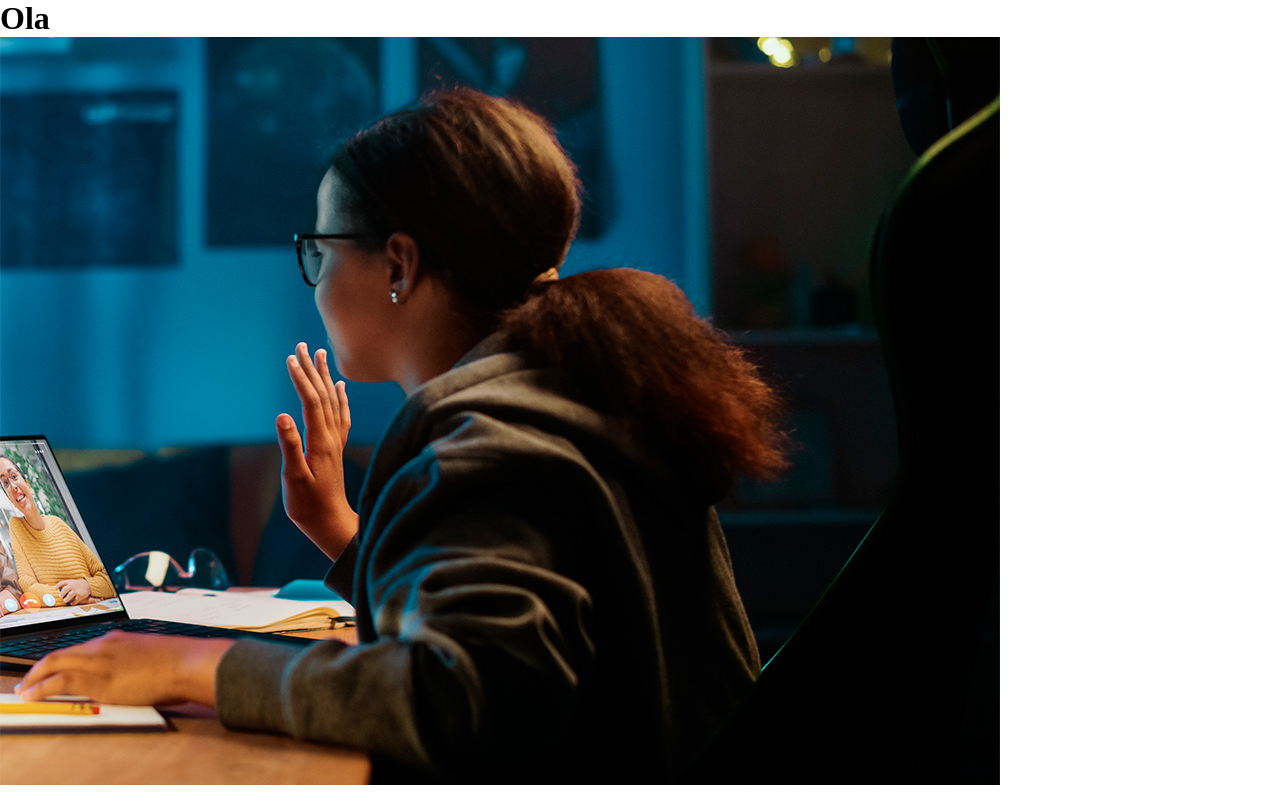
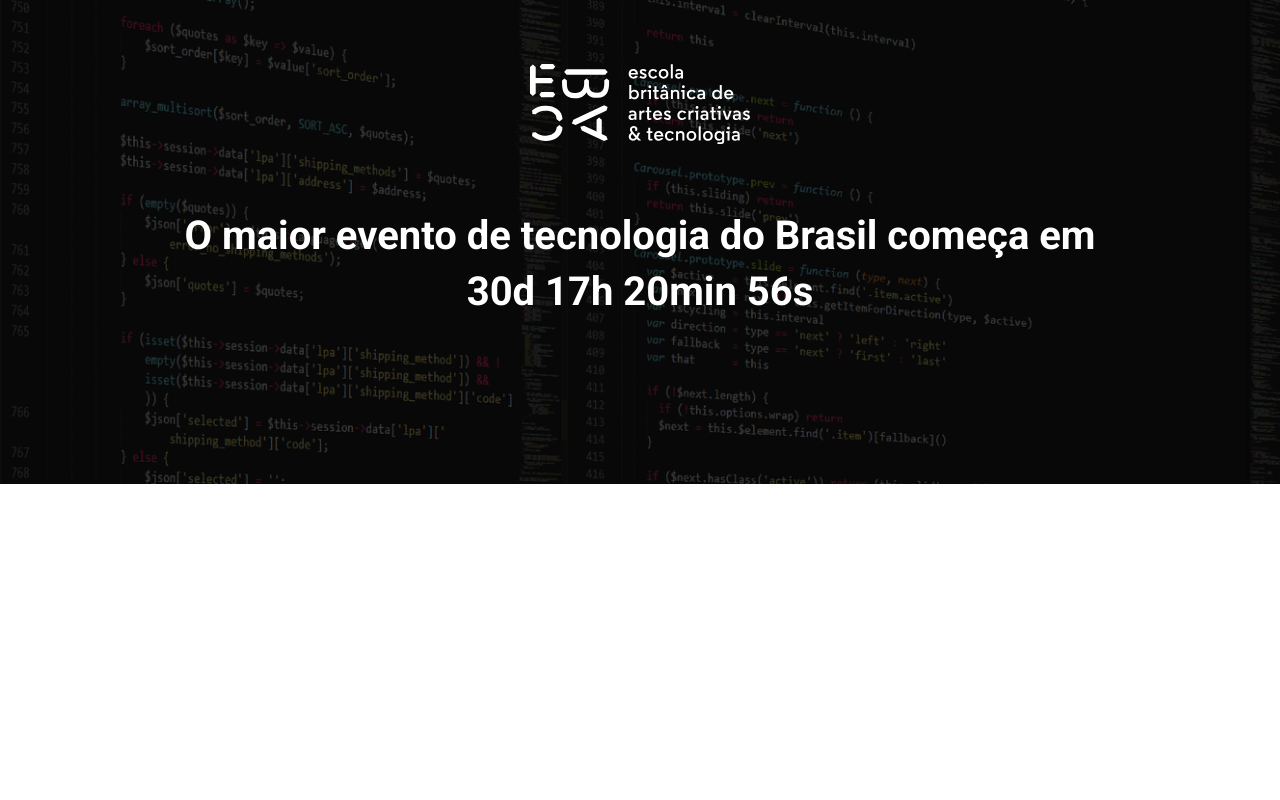
Before and after one commit to pedrohrds1921/EbacTalks, a website built with Parcel: page src/index.html in a window 1280 px wide. Built offline with nearby package versions, Linux system fonts and the light colour scheme.

Commit message:
create hero section

```diff
--- a/src/index.html
+++ b/src/index.html
@@ -1,14 +1,22 @@
 <!DOCTYPE html>
-<html lang="en">
+<html lang="pt-BR">
 <head>
     <meta charset="UTF-8">
     <meta name="viewport" content="width=device-width, initial-scale=1.0">
-    <title>Document</title>
+    <title>Ebac Tech</title>
+    <link rel="preconnect" href="https://fonts.googleapis.com">
+    <link rel="preconnect" href="https://fonts.gstatic.com" crossorigin>
+    <link href="https://fonts.googleapis.com/css2?family=Roboto:wght@400;700&display=swap" rel="stylesheet">
     <link rel="stylesheet" href="styles/main.scss">
 </head>
 <body>
-    <h1>Ola </h1>
-    <img src="images/backend.png" alt="">
+    <header class="hero">
+        <div class="container">
+            <img class="hero__logo" src="./images/ebac_logo.svg" alt="Ebac">
+            <p class="hero__text">O maior evento de tecnologia do Brasil começa em
+                30d 17h 20min 56s</p>
+        </div>
+    </header>
 
 
 
--- /dev/null
+++ b/src/styles/_hero.scss
@@ -0,0 +1,51 @@
+.hero{
+    padding-top: 64px;
+    padding-bottom:100px;
+    background-image: url(../images/fundo.png);
+    background-repeat: no-repeat;
+    background-size: cover;
+    position: relative;
+    .container{
+        position: relative;
+    }
+    &::before{
+
+        content:'';
+        position: absolute;
+        top: 0;
+        left: 0;
+        background-color:#000;
+        width: 100%;
+        height: 100%;
+        opacity: 0.7;
+    }
+    &__text{
+        margin-top: 64px;
+        margin-bottom: 64px;
+
+        font-size: 40px;
+        font-weight: 800;
+        line-height: 56px;
+        text-align: center;
+    }
+    &__logo{
+        display: block;
+        margin: 0 auto;
+        height: 80px;
+    }
+
+    @media (max-width: 640px){
+        padding: 40px 0 ;
+        &__logo{
+
+            height: 40px;
+        }
+        &__text{
+            margin-top: 24px;
+            font-size: 22px;
+            line-height: 24px;
+        }
+
+    }
+
+}
--- a/src/styles/main.scss
+++ b/src/styles/main.scss
@@ -1,5 +1,20 @@
+@use 'hero';
+
 *{
     padding: 0;
     margin: 0;
     box-sizing: border-box;
+    font-family: 'Roboto', sans-serif;
+    color: #fff;
 }
+.container{
+    max-width: 960px;
+    width: 100%;
+    margin: 0 auto;
+    @media (max-width:640px) {
+        max-width: 80%;
+    }
+    @media (max-width:1024px) {
+        max-width: 90%;
+    }
+}
```
